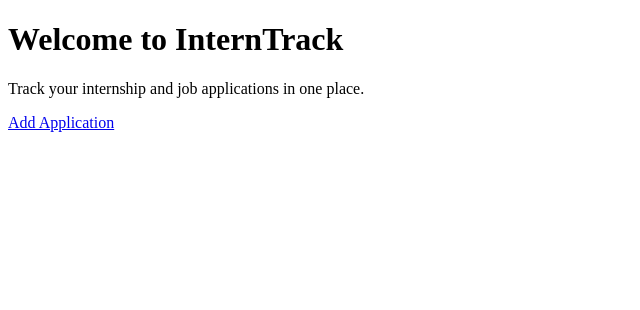
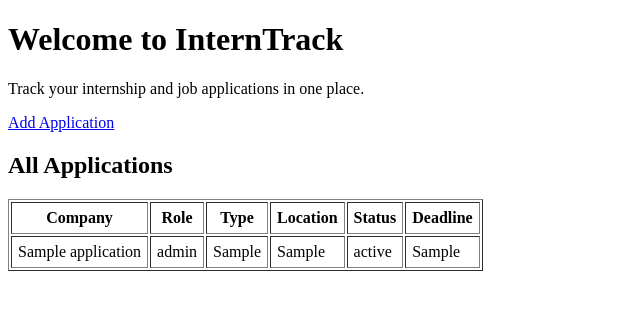
Before and after one commit to HASIN-2007/InternTrack, a Flask app: page / in a window 1280 px wide. Shown: the top 310 px of the page, without its empty margins (0-640 px from the left). Run offline with Flask 3, Linux system fonts and the light colour scheme; tables that the repository leaves empty hold one stand-in row (values such as "Sample post").

Commit message:
Show all applications in a table

```diff
--- a/app.py
+++ b/app.py
@@ -27,7 +27,13 @@ def init_db():
 
 @app.route("/")
 def home():
-    return render_template("index.html")
+    conn = sqlite3.connect("database.db")
+    conn.row_factory = sqlite3.Row
+    applications = conn.execute(
+        "SELECT * FROM applications ORDER BY id DESC"
+    ).fetchall()
+    conn.close()
+    return render_template("index.html", applications=applications)
 
 
 @app.route("/add", methods=["GET", "POST"])
--- a/templates/index.html
+++ b/templates/index.html
@@ -7,5 +7,32 @@
     <h1>Welcome to InternTrack</h1>
     <p>Track your internship and job applications in one place.</p>
     <p><a href="/add">Add Application</a></p>
+
+    <h2>All Applications</h2>
+
+    {% if applications %}
+    <table border="1" cellpadding="6">
+        <tr>
+            <th>Company</th>
+            <th>Role</th>
+            <th>Type</th>
+            <th>Location</th>
+            <th>Status</th>
+            <th>Deadline</th>
+        </tr>
+        {% for app in applications %}
+        <tr>
+            <td>{{ app["company_name"] }}</td>
+            <td>{{ app["job_role"] }}</td>
+            <td>{{ app["job_type"] }}</td>
+            <td>{{ app["location"] }}</td>
+            <td>{{ app["application_status"] }}</td>
+            <td>{{ app["deadline"] }}</td>
+        </tr>
+        {% endfor %}
+    </table>
+    {% else %}
+    <p>No applications yet. Click "Add Application" to start.</p>
+    {% endif %}
 </body>
 </html>
```
